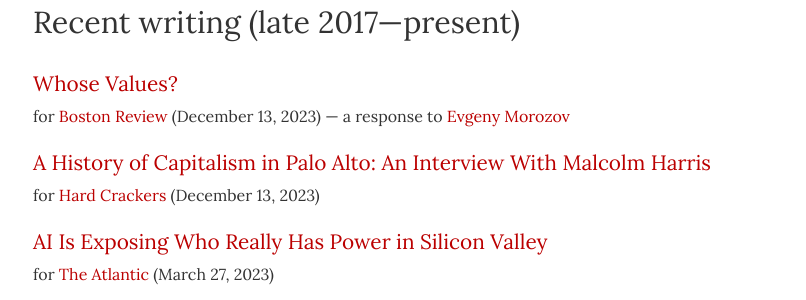
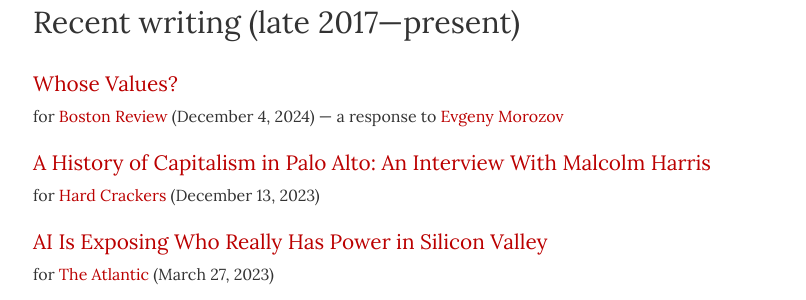
Before and after one commit to dellsystem/dellsystem.github.io, a Jekyll site: the page built from writing.md, in a window 1280 px wide and 900 px high, scrolled down 630 px. Shown: the part 154-454 px from the top of the window, without its empty margins (107-913 px from the left). Built offline with Jekyll 4.4.1, drawn with Linux system fonts in a browser that asks for light colours; nearby versions of some CDN libraries.

Commit message:
Fix date for Boston Review article

```diff
--- a/_includes/recent.html
+++ b/_includes/recent.html
@@ -8,7 +8,7 @@
     </a>
 </dt>
 <dd>
-    for <a href="https://www.bostonreview.net">Boston Review</a> (December 13, 2023) &mdash; a response to <a href="https://www.bostonreview.net/forum/the-ai-we-deserve/">Evgeny Morozov</a>
+    for <a href="https://www.bostonreview.net">Boston Review</a> (December 4, 2024) &mdash; a response to <a href="https://www.bostonreview.net/forum/the-ai-we-deserve/">Evgeny Morozov</a>
 </dd>
 <dt>
     <a href="https://hardcrackers.com/a-history-of-capitalism-in-palo-alto-an-interview-with-malcolm-harris/">
```
